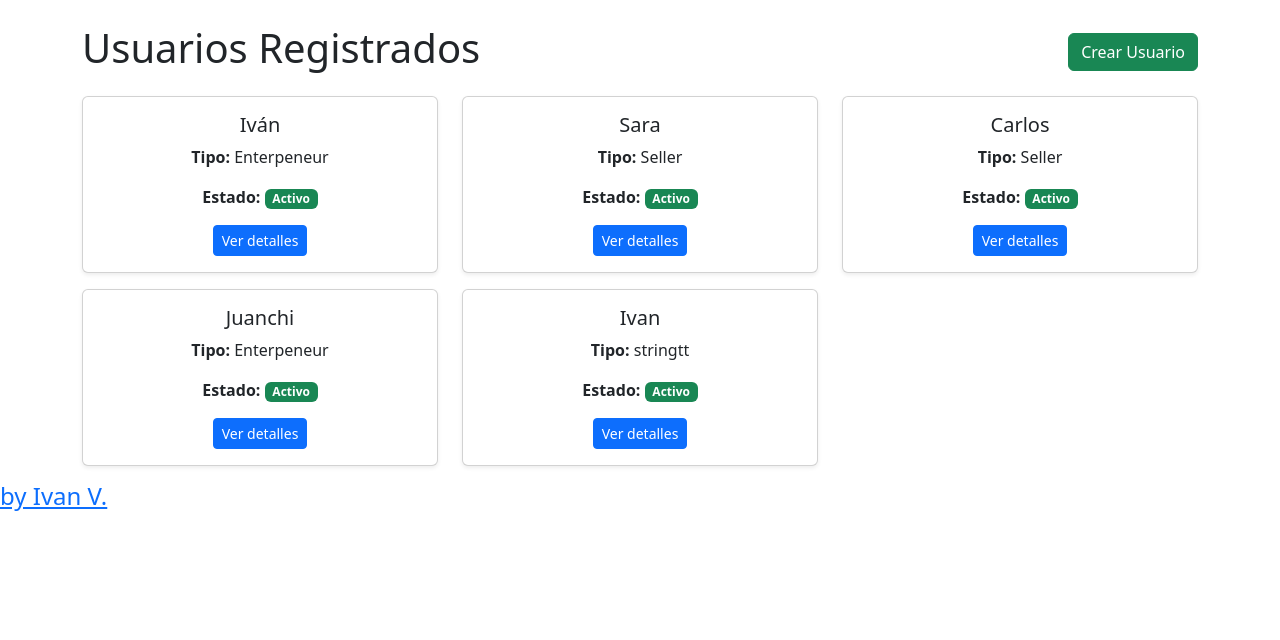
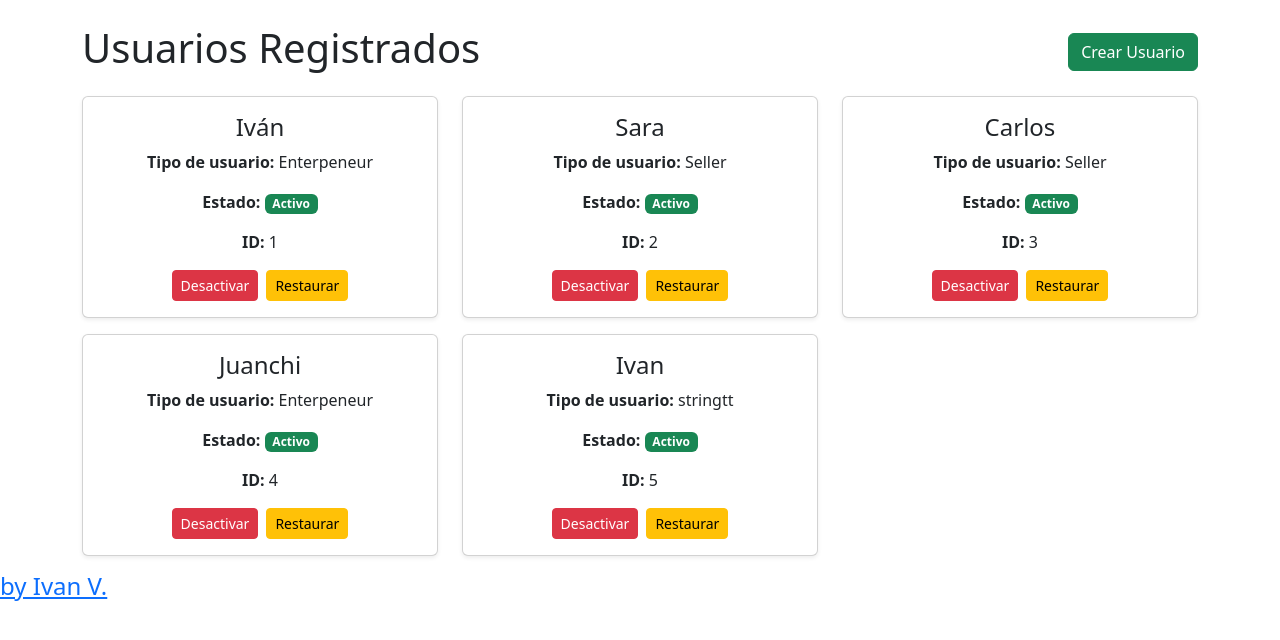
Before and after one commit to Iv4n-0v/Project_Social_MEdi4, a FastAPI app: page /users in a window 1280 px wide. Shown: the top 640 px of the page. Run offline with FastAPI, Linux system fonts and the light colour scheme.

Commit message:
a view on the user_list.html

```diff
--- a/templates/user_list.html
+++ b/templates/user_list.html
@@ -13,13 +13,13 @@
                 <div class="card-body text-center">
 
                     {% if user.img %}
-                        <img src="{{ user.img }}" class="img-fluid rounded mb-2" style="max-height: 150px;">
+                        <img src="{{ user.img }}" class="img-fluid rounded mb-3" style="max-height: 180px;">
                     {% endif %}
 
-                    <h5 class="card-title">{{ user.name }}</h5>
+                    <h4 class="card-title">{{ user.name }}</h4>
 
                     <p class="card-text">
-                        <strong>Tipo:</strong> {{ user.type }}
+                        <strong>Tipo de usuario:</strong> {{ user.type }}
                     </p>
 
                     <p class="card-text">
@@ -31,9 +31,25 @@
                         {% endif %}
                     </p>
 
-                    <a href="/users/{{ user.id }}" class="btn btn-primary btn-sm">
-                        Ver detalles
-                    </a>
+                    <p class="card-text">
+                        <strong>ID:</strong> {{ user.id }}
+                    </p>
+
+                    <div class="d-flex justify-content-center gap-2">
+
+                        <form action="/users/{{ user.id }}/delete" method="post">
+                            <button type="submit" class="btn btn-danger btn-sm">
+                                Desactivar
+                            </button>
+                        </form>
+
+                        <form action="/users/{{ user.id }}/restore" method="post">
+                            <button type="submit" class="btn btn-warning btn-sm">
+                                Restaurar
+                            </button>
+                        </form>
+
+                    </div>
 
                 </div>
             </div>
```
